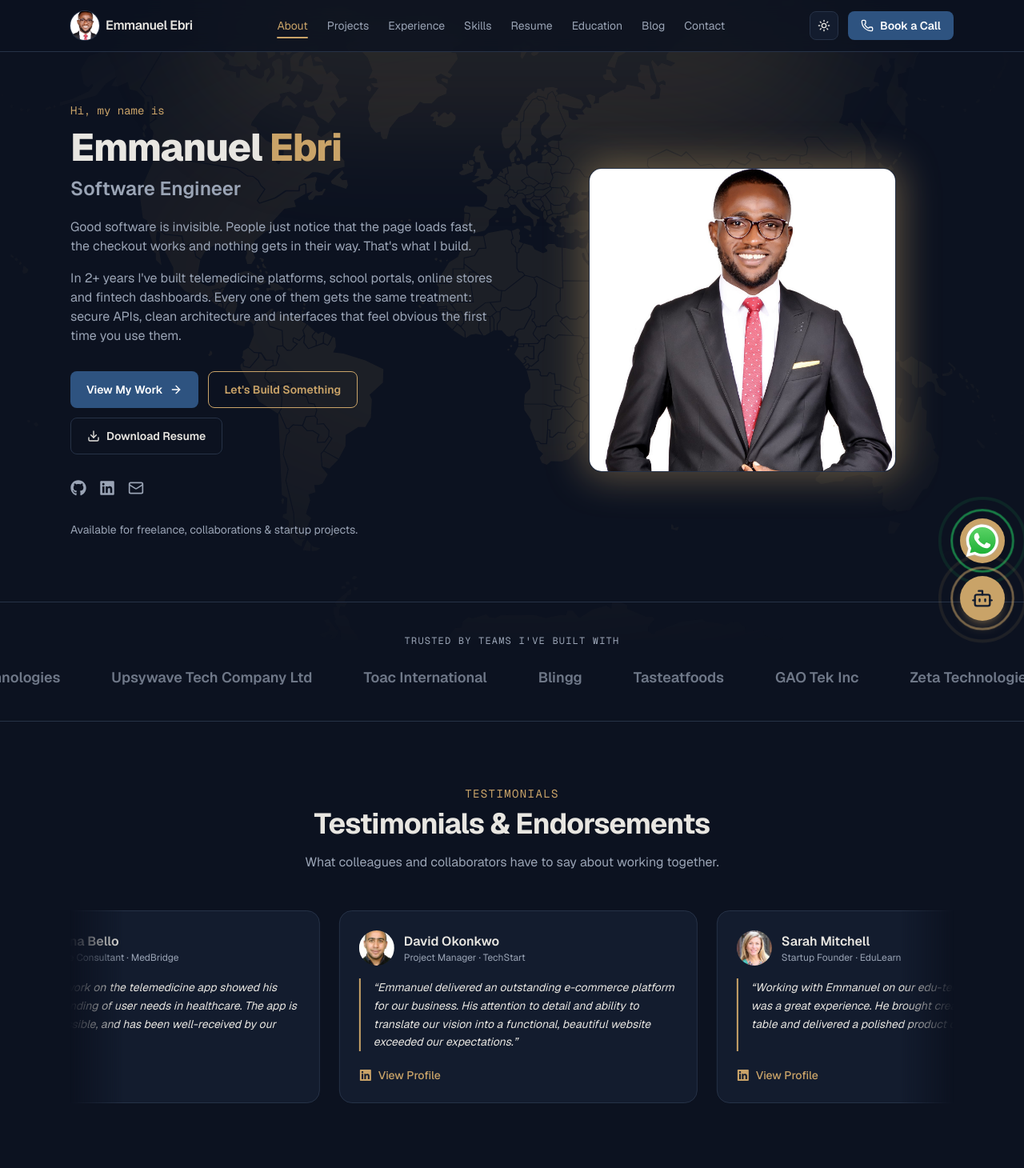
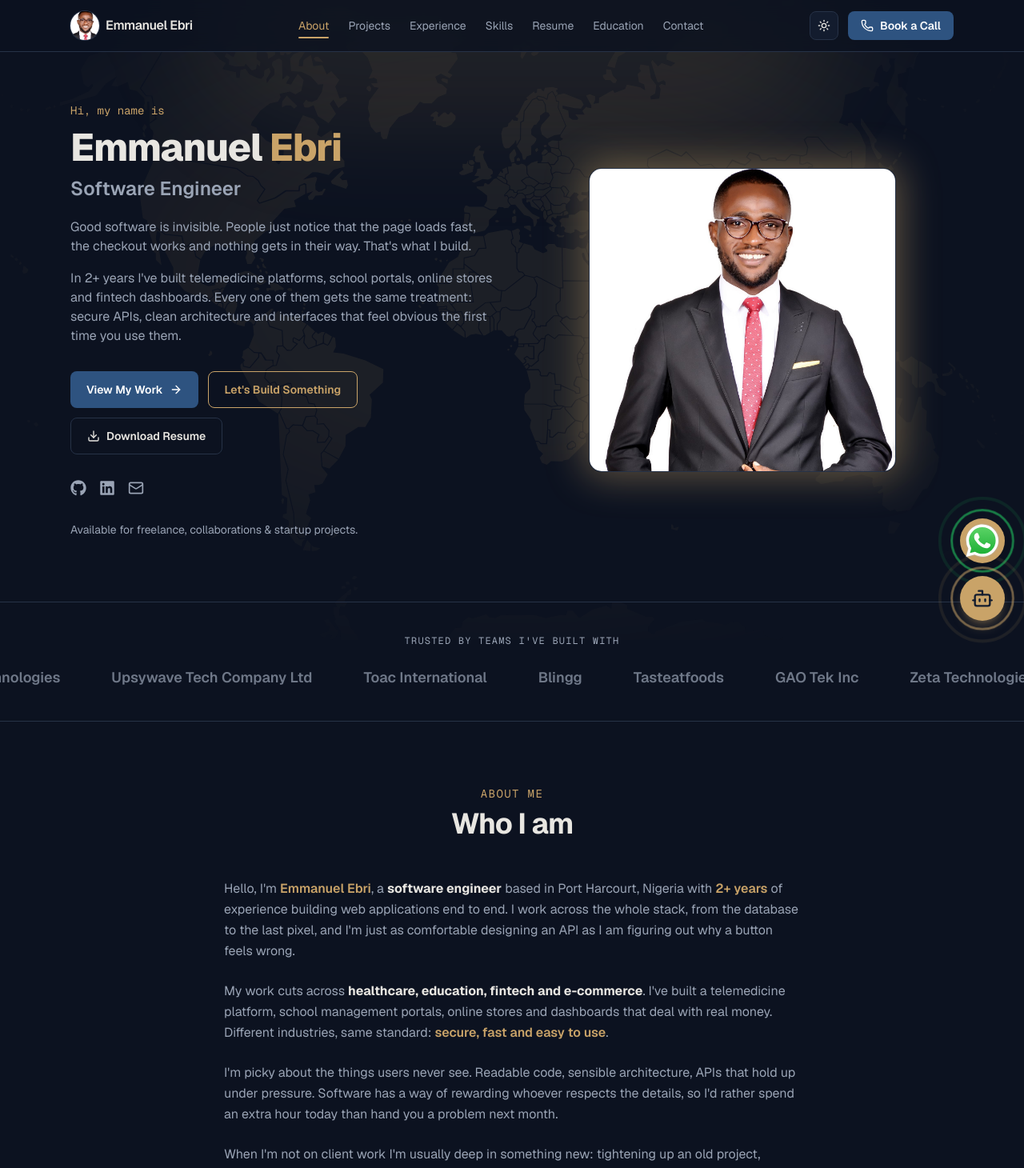
Before and after one commit to emmybest19/my-portfolio, a Next.js app: page / in a window 1280 px wide. Shown: the top 1460 px of the page at 80% size. Built offline with nearby package versions, Linux system fonts and the light colour scheme.

Commit message:
fixed navigatio to the education section

```diff
--- a/src/app/page.tsx
+++ b/src/app/page.tsx
@@ -16,7 +16,7 @@ export default function HomePage() {
     <>
       <Hero />
       <TrustedBy />
-      <Testimonials />
+      {/* <Testimonials /> */}
       <About />
       <Projects />
       <Experience />
@@ -24,7 +24,7 @@ export default function HomePage() {
       <Resume />
       <Education />
       <Achievements />
-      <Blog />
+      {/* <Blog /> */}
       <Contact />
     </>
   );
--- a/src/components/header.tsx
+++ b/src/components/header.tsx
@@ -19,7 +19,7 @@ const navLinks = [
   { label: "Skills", href: "/#skills", section: "skills" },
   { label: "Resume", href: "/#resume", section: "resume" },
   { label: "Education", href: "/#education", section: "education" },
-  { label: "Blog", href: "/#blog", section: "blog" },
+  // { label: "Blog", href: "/#blog", section: "blog" },
   { label: "Contact", href: "/#contact", section: "contact" },
 ];
 
```
